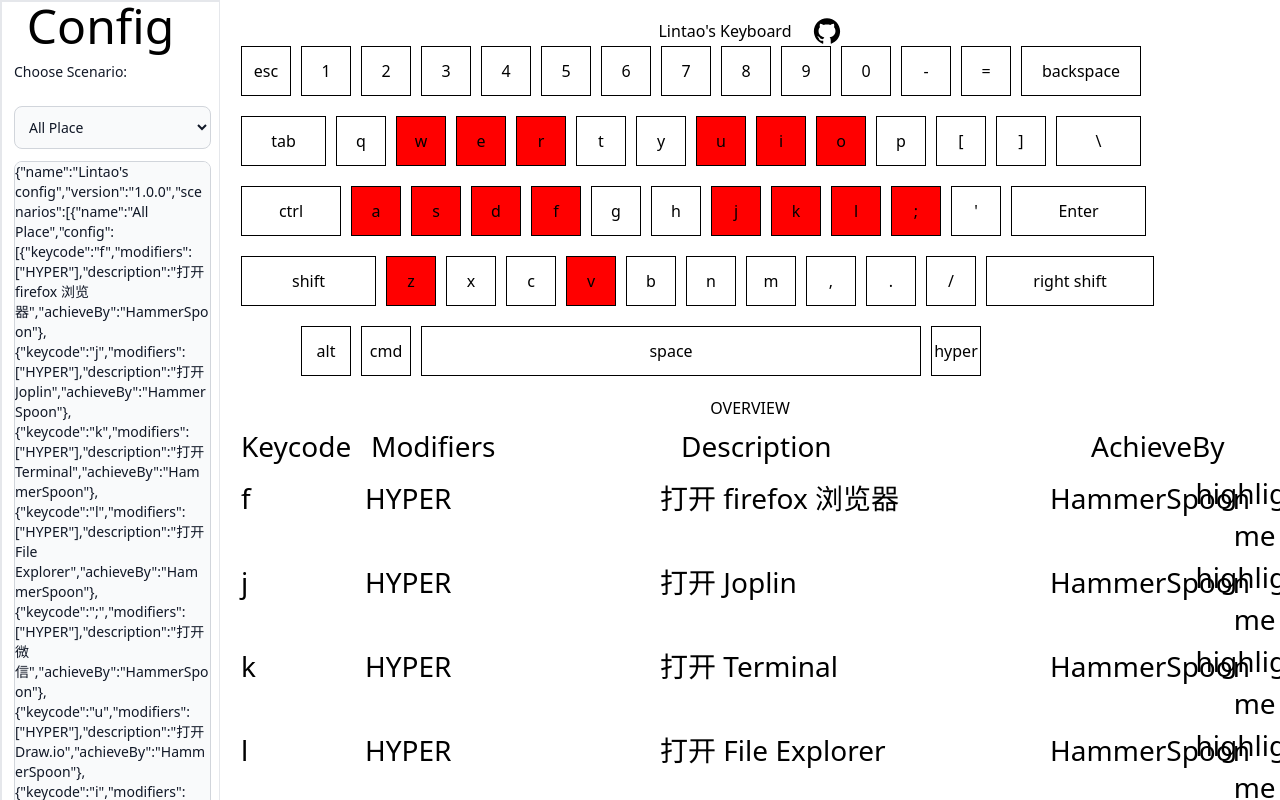
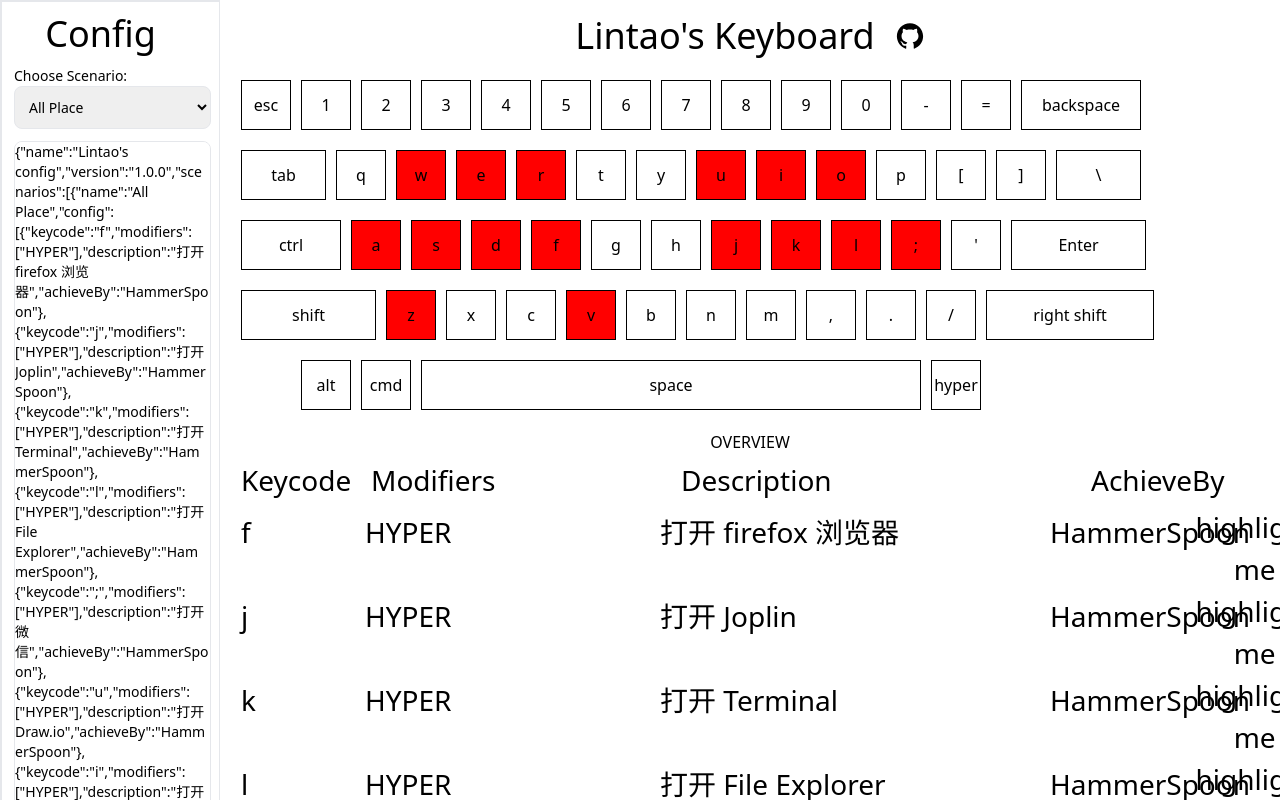
Before and after one commit to LintaoAmons/Keyboard, a React (Create React App) app: page / in a window 1280 px wide. Shown: the top 800 px of the page. Built offline with nearby package versions, Linux system fonts and the light colour scheme.

Commit message:
Update config style

```diff
--- a/src/App.tsx
+++ b/src/App.tsx
@@ -41,7 +41,7 @@
                     setHighlight={setHighlightConfig}
                 />
             </div>
-            <div className="flex flex-col items-center justify-between p-4">
+            <div className="flex flex-col items-center justify-center p-4">
                 <Title />
                 <Keyboard config={targetScenario.config} highlightConfig={highlightConfig} />
                 <KeyMapOverview scenario={targetScenario} highlightFunction={highLightSpecific} />
--- a/src/core/ConfigSetter/ConfigSetter.tsx
+++ b/src/core/ConfigSetter/ConfigSetter.tsx
@@ -31,16 +31,16 @@
 
     return (
         <div className="flex flex-col items-start ">
-            <h2 className="text-5xl mx-3 self-center">Config</h2>
+            <h2 className="text-4xl m-3 self-center">Config</h2>
 
             <label
-                className="block m-3 text-sm font-medium text-gray-900 dark:text-white"
+                className="block ml-3 text-sm font-medium"
                 htmlFor="scenarios"
-                id="scenarios">
+                id="scenarios-label">
                 Choose Scenario:{' '}
             </label>
             <select
-                className="m-3 bg-gray-50 border border-gray-300 text-gray-900 text-sm rounded-lg focus:ring-blue-500 focus:border-blue-500 block w-full p-2.5 dark:bg-gray-700 dark:border-gray-600 dark:placeholder-gray-400 dark:text-white dark:focus:ring-blue-500 dark:focus:border-blue-500"
+                className="mb-3 mx-3 border text-sm rounded-lg block w-full p-2.5"
                 value={targetScenario.name}
                 name="scenarios"
                 id="scenarios"
@@ -55,7 +55,7 @@
             <textarea
                 id="config"
                 name="config"
-                className="block mx-3 w-full h-screen text-sm text-gray-900 bg-gray-50 rounded-lg border border-gray-300 focus:ring-blue-500 focus:border-blue-500 dark:bg-gray-700 dark:border-gray-600 dark:placeholder-gray-400 dark:text-white dark:focus:ring-blue-500 dark:focus:border-blue-500"
+                className="block mx-3 w-full h-screen text-sm rounded-lg border"
                 placeholder="Paste your config here."
                 defaultValue={JSON.stringify(keyboardConfig)} // TODO: beautify json
                 onBlur={handleChange}
--- a/src/core/Title/Title.module.scss
+++ /dev/null
@@ -1,8 +0,0 @@
-.title {
-  display: flex;
-  align-items: center;
-}
-
-.icon {
-  margin: 0 0 0 20px;
-}
--- a/src/core/Title/Title.tsx
+++ b/src/core/Title/Title.tsx
@@ -1,12 +1,11 @@
 import type { FC } from 'react';
 import { AiFillGithub } from 'react-icons/ai';
-import styles from './Title.module.scss';
 
 const Title: FC = () => (
-    <div className={styles.title}>
-        <h1>Lintao's Keyboard</h1>
+    <div className='flex items-center mb-6'>
+        <h1 className='text-4xl'>Lintao's Keyboard</h1>
         <a href="https://github.com/LintaoAmons/Keyboard">
-            <AiFillGithub size={30} className={styles.icon} />
+            <AiFillGithub size={30} className='ml-5' />
         </a>
     </div>
 );
```
